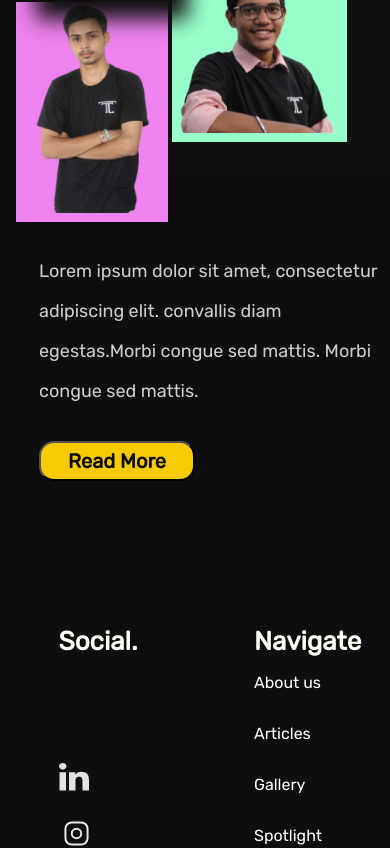
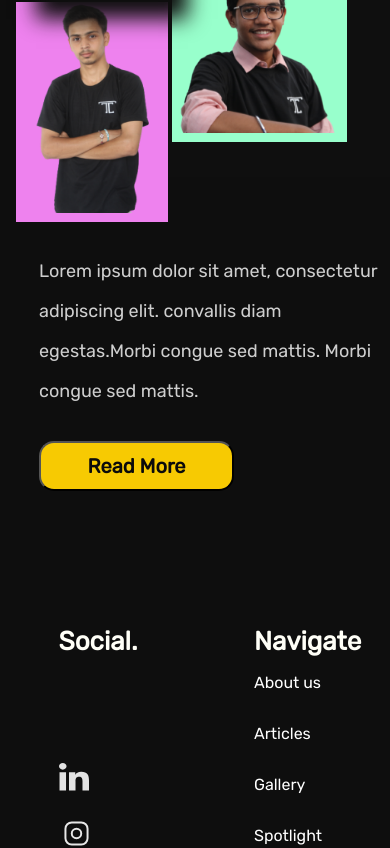
Before and after one commit to Akhilchary/compendium-clientside, a React (Create React App) app: page / in a window 390 px wide. Shown: the part 2880-3728 px from the top of the page. Built offline with nearby package versions, Linux system fonts and the light colour scheme; no server answers.

Commit message:
home css

```diff
--- a/src/pages/Home/Home.css
+++ b/src/pages/Home/Home.css
@@ -299,7 +299,7 @@
 .findbutton2{
     position: absolute;
     width: 12%;
-    height: 8%;
+    height: 10%;
     top: 55%;
     left: 10%;
     cursor: pointer;
@@ -743,8 +743,8 @@ hr{
     }
     .findbutton2 {
         position: absolute;
-        width: 40%;
-        height: 8%;
+        width: 50%;
+        height: 10%;
         top: 760px;
     }
     .vector-18 {
```
